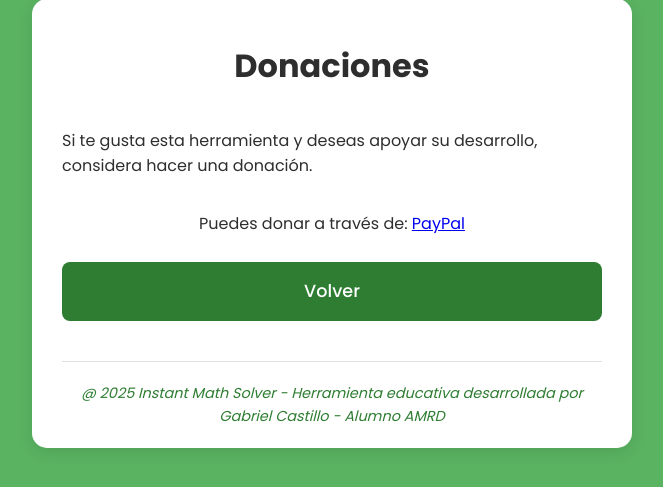
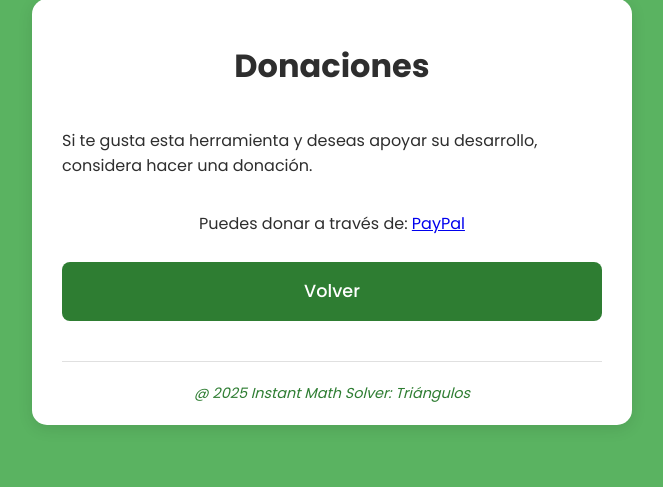
Before and after one commit to Gabriel-creZ/nismoos-triangulos2, a Flask app: page /donar in a window 1280 px wide. Shown: the part 41-528 px from the top of the page, without its empty margins (308-971 px from the left). Run offline with Flask 2, Linux system fonts and the light colour scheme.

Commit message:
Release Reload (3.1)

```diff
--- a/templates/donar.html
+++ b/templates/donar.html
@@ -14,11 +14,11 @@
     </header>
     <div class="content">
       <p>Si te gusta esta herramienta y deseas apoyar su desarrollo, considera hacer una donación.</p>
-      <p>Puedes donar a través de: <a href="https://paypal.me/g10207?country.x=MX&locale.x=es_XC" target="_blank">PayPal</a></p>
+      <p>Puedes donar a través de: <a href="https://www.paypal.com" target="_blank">PayPal</a></p>
       <a href="{{ url_for('index') }}" class="btn"><i class="fas fa-arrow-left"></i> Volver</a>
     </div>
     <div class="footer">
-      <em>@ 2025 Instant Math Solver - Herramienta educativa desarrollada por Gabriel Castillo - Alumno AMRD</em>
+      <em>@ 2025 Instant Math Solver: Triángulos</em>
     </div>
   </div>
 </body>
--- a/templates/reporte.html
+++ b/templates/reporte.html
@@ -34,7 +34,7 @@
     </form>
     <a href="{{ url_for('index') }}" class="btn" style="margin-top:15px;"><i class="fas fa-arrow-left"></i> Volver</a>
     <div class="footer">
-      <em>@ 2025 Instant Math Solver - Herramienta educativa desarrollada por Gabriel Castillo - Alumno AMRD</em>
+      <em>@ 2025 Instant Math Solver: Triángulos</em>
     </div>
   </div>
 </body>
```
